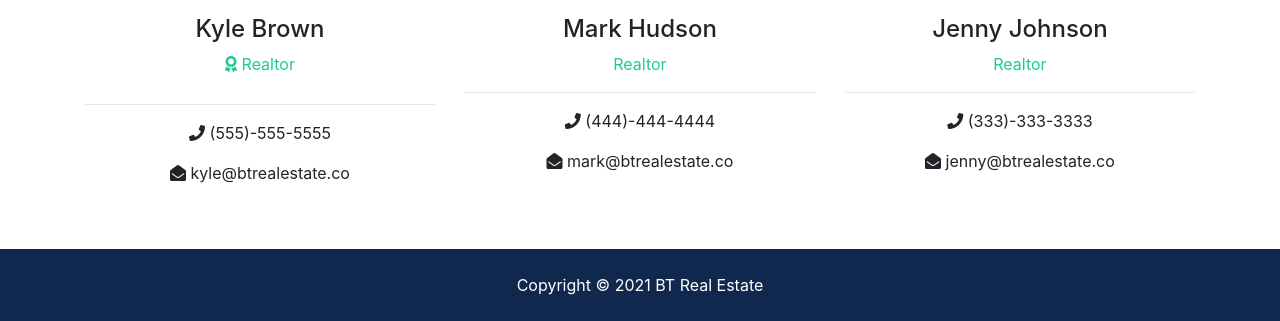
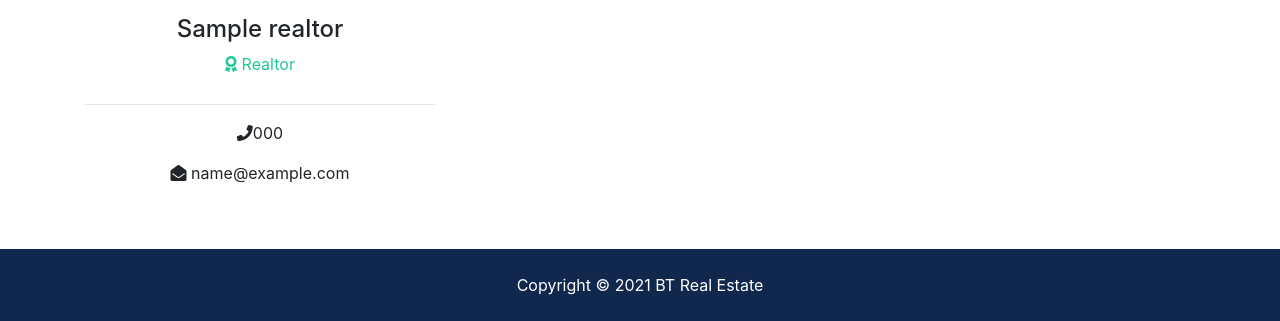
Before and after one commit to protoncodecoin/Real_Estate, a Django app: page /about in a window 1280 px wide. Shown: the part 1500-1821 px from the top of the page. Run offline with Django 3.2, Linux system fonts and the light colour scheme; tables that the repository leaves empty hold one stand-in row (values such as "Sample post"); grey boxes marked "Sample" are stand-in pictures; some libraries are stand-ins or nearby versions.

Commit message:
rendered the data to the home and about page

```diff
--- a/pages/views.py
+++ b/pages/views.py
@@ -2,6 +2,7 @@ from django.shortcuts import render
 from django.http import HttpResponse
 
 from listings.models import Listing
+from realtors.models import Realtor
 
 def index(request):
     listings = Listing.objects.order_by('-list_date').filter(is_published=True)[:3]
@@ -14,4 +15,15 @@ def index(request):
 
 
 def about(request):
-    return render (request, 'pages/about.html')
+    # Get all realtoes
+    realtors = Realtor.objects.order_by('-hire_date')
+
+    # Get MVP
+    mvp_realtors = Realtor.objects.all().filter(is_mvp=True)
+
+
+    context = {
+        'realtors': realtors,
+        'mvp_realtors': mvp_realtors
+    }
+    return render (request, 'pages/about.html', context)
--- a/template/pages/about.html
+++ b/template/pages/about.html
@@ -31,8 +31,10 @@
             commodi id libero eveniet harum perferendis laborum molestias quia.</p>
         </div>
         <div class="col-md-4">
+          {% if mvp_realtors %}
+            {% for realtor in mvp_realtors %}
               <div class="card">
-            <img class="card-img-top" src="assets/img/realtors/kyle.jpg" alt="Seller of the month">
+                <img class="card-img-top" src="{{ realtor.photo.url}}" alt="Seller of the month">
                 <div class="card-body">
                   <h5 class="card-title">Seller Of The Month</h5>
                   <h6 class="text-secondary">Kyle Brown</h6>
@@ -45,6 +47,9 @@
           </div>
         </div>
       </section>
+
+            {% endfor %}
+          {% endif%}
 
   <!-- Work -->
   <section id="work" class="bg-dark text-white text-center">
@@ -59,39 +64,25 @@
     <div class="container">
       <h2 class="text-center">Our Team</h2>
       <div class="row text-center">
+        {% if realtors %}
+          {% for realtor in realtors %}
             <div class="col-md-4">
-          <img src="assets/img/realtors/kyle.jpg" alt="" class="rounded-circle mb-3">
-          <h4>Kyle Brown</h4>
+              <img src="{{ realtor.photo.url }}" alt="" class="rounded-circle mb-3">
+              <h4>{{ realtor.name }}</h4>
               <p class="text-success">
                 <i class="fas fa-award text-success mb-3"></i> Realtor</p>
               <hr>
               <p>
-            <i class="fas fa-phone"></i> (555)-555-5555</p>
+                <i class="fas fa-phone"></i>{{realtor.phone }}</p>
               <p>
-            <i class="fas fa-envelope-open"></i> kyle@btrealestate.co</p>
+                <i class="fas fa-envelope-open"></i> {{ realtor.email}} </p>
             </div>
-
-        <div class="col-md-4">
-          <img src="assets/img/realtors/mark.jpg" alt="" class="rounded-circle mb-3">
-          <h4>Mark Hudson</h4>
-          <p class="text-success">Realtor</p>
-          <hr>
-          <p>
-            <i class="fas fa-phone"></i> (444)-444-4444</p>
-          <p>
-            <i class="fas fa-envelope-open"></i> mark@btrealestate.co</p>
+          {% endfor %}
+        {% else %}
+          <div class="col-md-12">
+            <p>No Realtors Available</p>
           </div>
-
-        <div class="col-md-4">
-          <img src="assets/img/realtors/jenny.jpg" alt="" class="rounded-circle mb-3">
-          <h4>Jenny Johnson</h4>
-          <p class="text-success">Realtor</p>
-          <hr>
-          <p>
-            <i class="fas fa-phone"></i> (333)-333-3333</p>
-          <p>
-            <i class="fas fa-envelope-open"></i> jenny@btrealestate.co</p>
-        </div>
+        {% endif %}
       </div>
     </div>
   </section>
```
Lines whose indentation alone changed are shown as unchanged.
